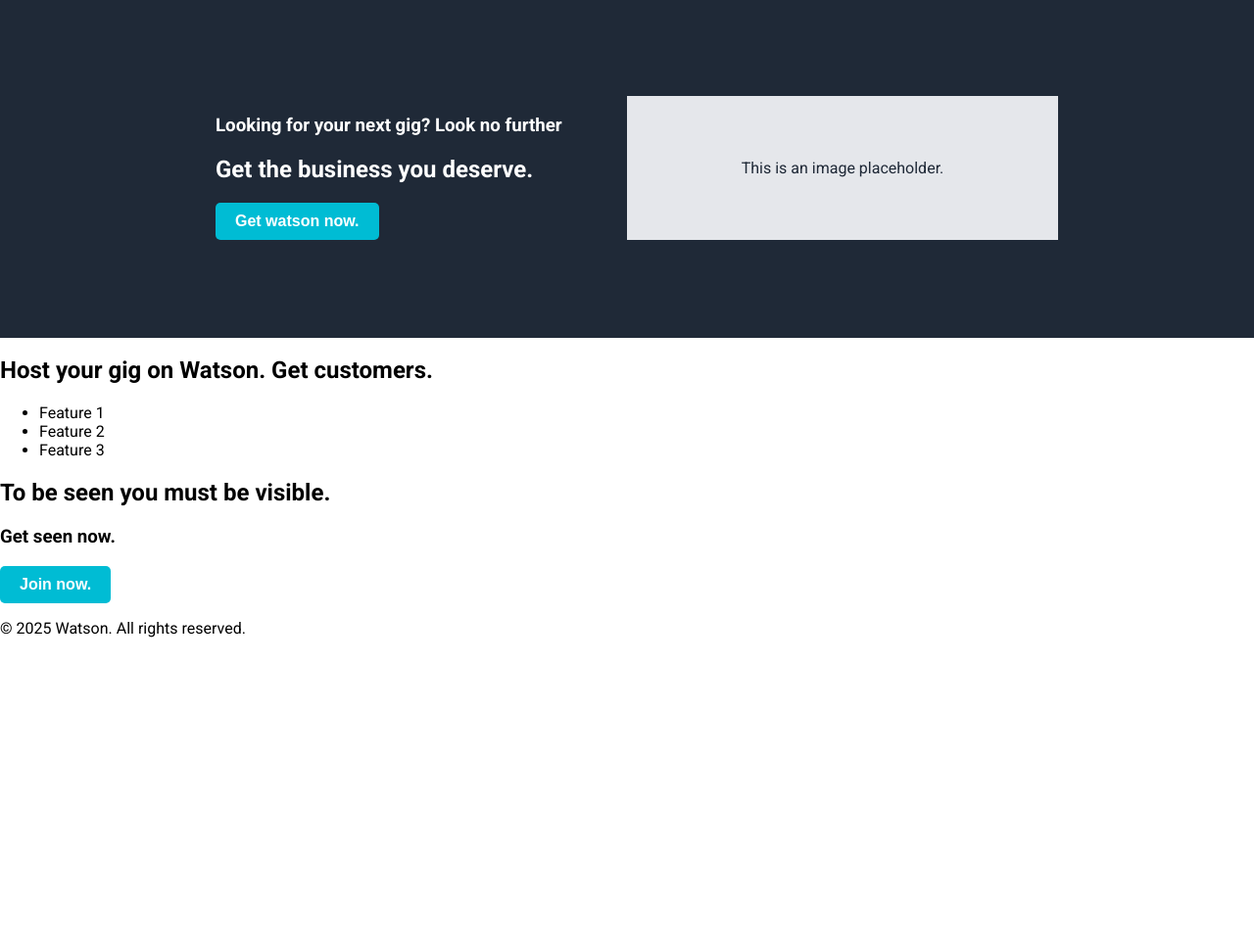
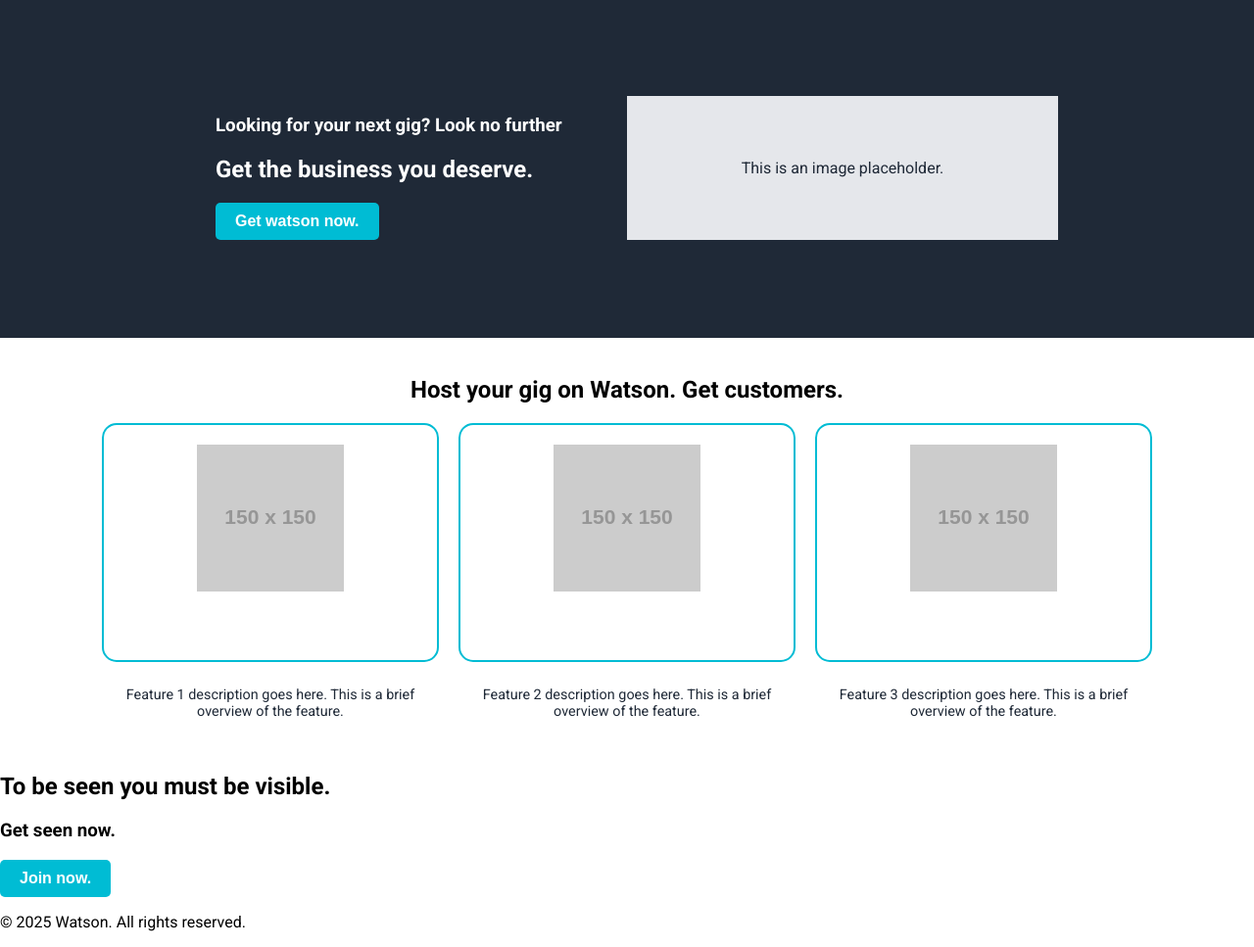
Before and after one commit to dugganbt/watson, a plain HTML site: page index.html in a window 1280 px wide. Shown: the part 70-1037 px from the top of the page at 98% size. Before the commit the page ends 800 px from the top, so only its background shows below. Drawn offline with Linux system fonts and the light colour scheme; placeholder pictures from the web are drawn by us.

Commit message:
Adding feature description.

```diff
--- a/index.html
+++ b/index.html
@@ -39,9 +39,36 @@
         <section class="features">
             <h1>Host your gig on Watson. Get customers.</h1>
             <ul class="features-list">
-                <li>Feature 1</li>
-                <li>Feature 2</li>
-                <li>Feature 3</li>
+                <li>
+                    <div class="rounded-box-container">
+                        <div class="rounded-box">
+                            <img src="https://via.placeholder.com/150" alt="Feature Image">
+                        </div>
+                        <div class="rounded-box-subscript">
+                            <p>Feature 1 description goes here. This is a brief overview of the feature.</p>
+                        </div>
+                    </div>
+                </li>
+                <li>
+                    <div class="rounded-box-container">
+                        <div class="rounded-box">
+                            <img src="https://via.placeholder.com/150" alt="Feature Image">
+                        </div>
+                        <div class="rounded-box-subscript">
+                            <p>Feature 2 description goes here. This is a brief overview of the feature.</p>
+                        </div>
+                    </div>
+                </li>
+                <li>
+                    <div class="rounded-box-container">
+                        <div class="rounded-box">
+                            <img src="https://via.placeholder.com/150" alt="Feature Image">
+                        </div>
+                        <div class="rounded-box-subscript">
+                            <p>Feature 3 description goes here. This is a brief overview of the feature.</p>
+                        </div>
+                    </div>
+                </li>
             </ul>
         </section>
 
--- a/styles.css
+++ b/styles.css
@@ -10,6 +10,7 @@
     box-sizing: border-box;
 }
 
+/* Header Styles */
 .header-container {
     display: flex;
     flex-direction: row;
@@ -49,6 +50,7 @@
     font-size: 1rem;
 }
 
+/* First Section Styles */
 .first-section {
     padding: 100px 200px;
     display: flex;
@@ -75,6 +77,51 @@
     box-sizing: border-box;
 }
 
+.features {
+    display: flex;
+    flex-direction: column;
+    align-items: center;
+    text-align: center;
+    padding: 20px;
+}
+
+.features-list {
+    list-style: none;
+    padding: 0;
+    margin: 0;
+    display: flex;
+    flex-direction: row;
+    gap: 20px; /* Space between features */
+}
+
+.rounded-box-container {
+    display: flex;
+    flex-direction: column;
+    align-items: center; /* Center items horizontally */
+    word-wrap: break-word;
+}
+
+.rounded-box {
+    width: 300px; /* Set the width of the box */
+    height: 200px; /* Set the height of the box */
+    border: 2px solid #00bcd4; /* Add a 2px solid border to all sides */
+    border-width: 2px; /* Set the border width */
+    border-radius: 15px; /* Rounds the edges of the box */
+    padding: 20px; /* Add padding inside the box */
+    text-align: center; /* Center the text horizontally */
+    justify-content: center; /* Center content horizontally */
+    align-items: center; /* Center content vertically */
+}
+
+.rounded-box-subscript {
+    margin-top: 10px; /* Add spacing between the box and the text */
+    color: #1f2937; /* Text color */
+    font-size: 0.9rem; /* Adjust font size */
+    word-wrap: break-word; /* Ensure long words break properly */
+    max-width: 300px; /* Ensure the text doesn't exceed the box width */
+}
+
+/* General component Styles */
 button {
     background-color: #00bcd4; /* Primary button color */
     color: #ffffff; /* White text */
```
